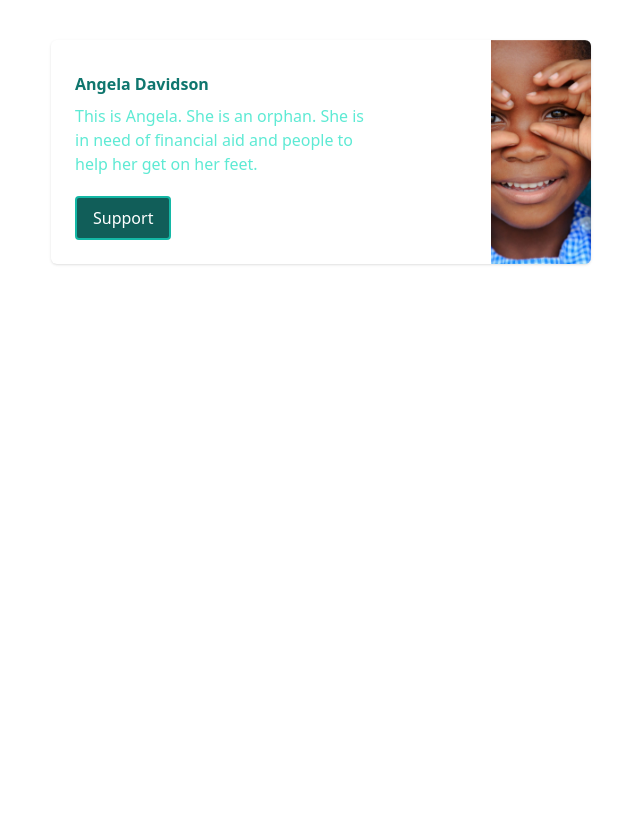
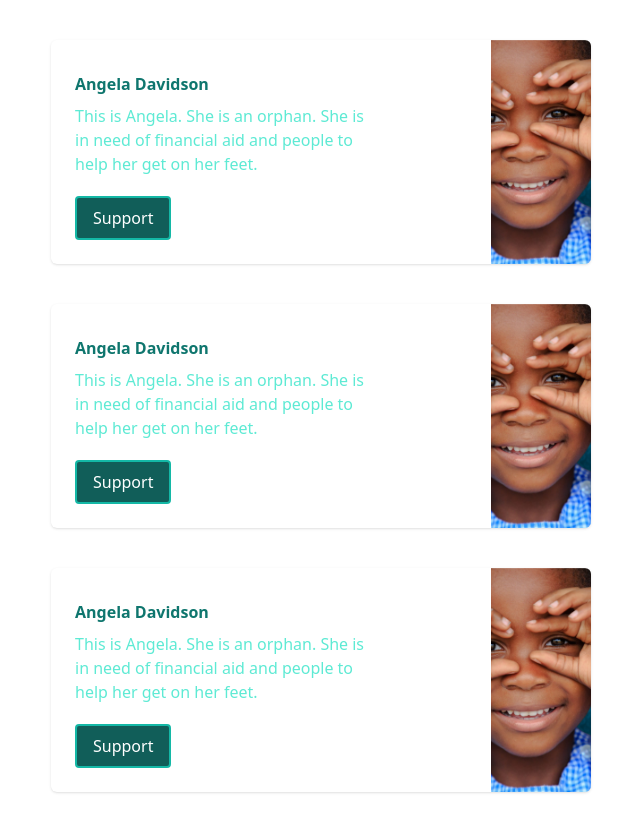
Before and after one commit to peteCoder/twitter_clone_nextJS, a Next.js app: page / in a window 1280 px wide. Shown: the whole page, without its empty margins (319-959 px from the left). Before the commit the page ends 800 px from the top, so only its background shows below. Built offline with nearby package versions, Linux system fonts and the light colour scheme.

Commit message:
second commit

```diff
--- a/components/Sidebar.js
+++ b/components/Sidebar.js
@@ -2,6 +2,7 @@ import React from 'react'
 
 function Sidebar() {
   return (
+    <div className="flex m-10 shadow flex-col-reverse max-w-[200px] md:flex-row p-6 relative md:max-w-[540px] mx-auto  overflow-hidden rounded-md">
         <div>
             <h1 className="font-sans text-center md:text-left max-w-30 m-auto font-bold text-teal-700 my-2">Angela Davidson</h1>
             <p className='md:max-w-[60%] text-teal-300 md:mr-auto text-center md:text-left'>
@@ -10,6 +11,9 @@ function Sidebar() {
             </p>
             <button className='bg-teal-800 text-white border-teal-500 border-2 inline-block px-4 py-2 rounded mt-5 hover:bg-white hover:text-teal-800 transition-color'>Support</button>
         </div>
+        <img className='md:object-cover h-[90px] mx-auto max-w-[90px] md:max-w-[200px] rounded-[50%] md:rounded-none md:absolute md:top-0 md:right-0 md:h-full ' src="/child.jpg" alt="baby" width={100} height={100}/>
+    </div>
+
 
   )
 }
--- a/pages/index.js
+++ b/pages/index.js
@@ -10,10 +10,9 @@ export default function Home() {
       <Head>
         <title>Love</title>
       </Head>
-      <div className="flex m-10 shadow flex-col-reverse max-w-[200px] md:flex-row p-6 relative md:max-w-[540px] mx-auto  overflow-hidden rounded-md">
-        <Sidebar />
-        <img className='md:object-cover h-[90px] mx-auto max-w-[90px] md:max-w-[200px] rounded-[50%] md:rounded-none md:absolute md:top-0 md:right-0 md:h-full ' src="/child.jpg" alt="baby" width={100} height={100}/>
-      </div>
+      <Sidebar/>
+      <Sidebar/>
+      <Sidebar/>
     </>
 
 
```
Lines whose indentation alone changed are shown as unchanged.
